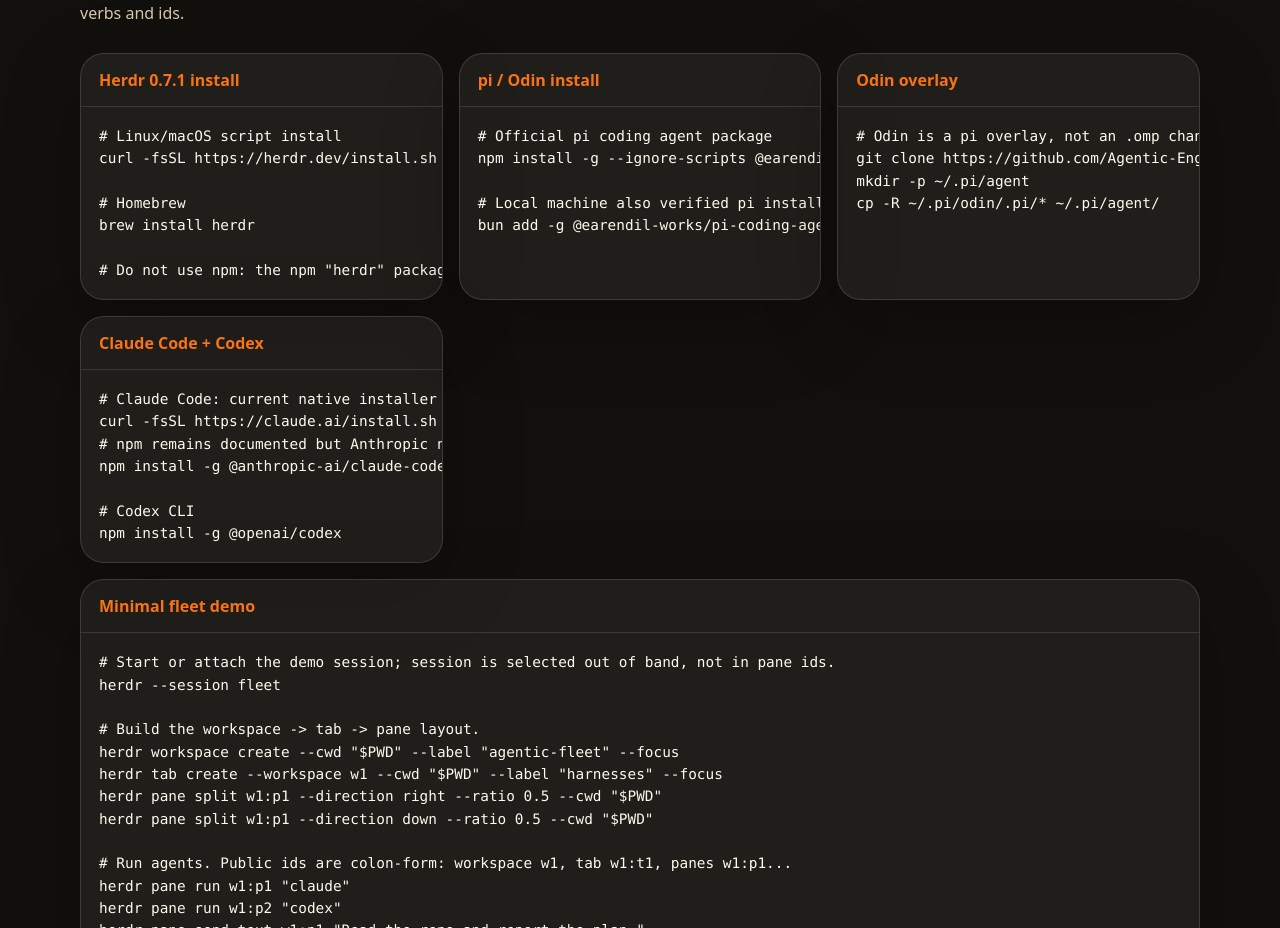
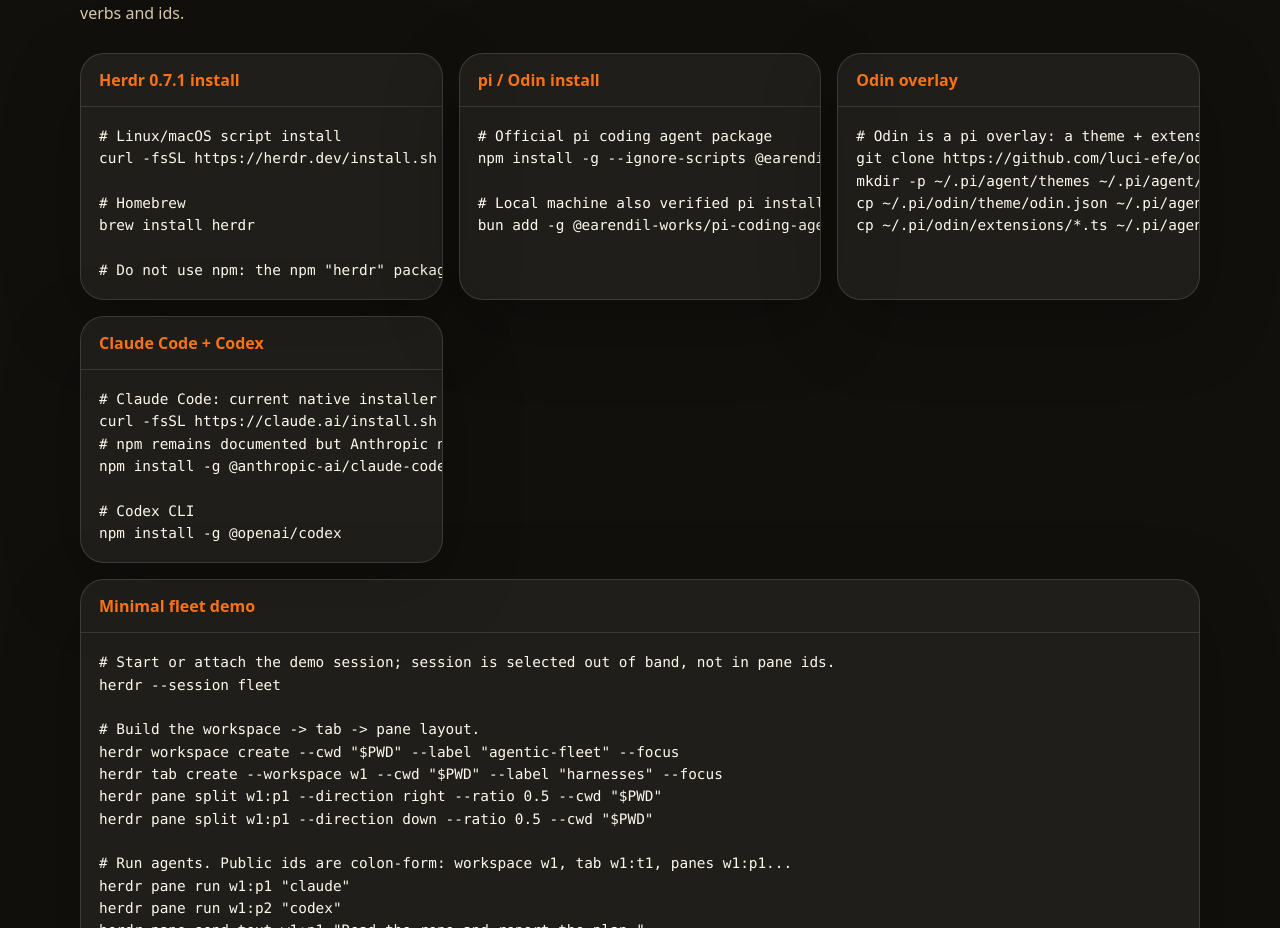
Before and after one commit to luci-efe/agentic-fleet-methodology, a React (Vite) app: page / in a window 1280 px wide. Shown: the part 2206-3134 px from the top of the page. Built offline with nearby package versions, Linux system fonts and the light colour scheme.

Commit message:
fix: real odin install layout, working codex link

```diff
--- a/src/App.tsx
+++ b/src/App.tsx
@@ -14,7 +14,7 @@
   { name: 'Hindsight', role: 'Shared memory server: fr-fleet for the fleet, fr-odin private to the orchestrator.', href: 'https://github.com/vectorize-io/hindsight' },
   { name: 'Cua', role: 'Cloud computer-use environment for persistent browser verification.', href: 'https://cua.ai/' },
   { name: 'Claude Code', role: 'Anthropic harness agent running inside a Herdr pane.', href: 'https://docs.anthropic.com/en/docs/claude-code/getting-started' },
-  { name: 'Codex', role: 'OpenAI harness agent running beside Claude and omp workers.', href: 'https://help.openai.com/en/articles/11096431' },
+  { name: 'Codex', role: 'OpenAI harness agent running beside Claude and omp workers.', href: 'https://github.com/openai/codex' },
 ]
 
 const beats = [
@@ -41,10 +41,11 @@
 # Local machine also verified pi installed via bun global:
 bun add -g @earendil-works/pi-coding-agent`
 
-const odinInstall = `# Odin is a pi overlay, not an .omp change
-git clone https://github.com/Agentic-Engineering-Agency/odin-pi ~/.pi/odin
-mkdir -p ~/.pi/agent
-cp -R ~/.pi/odin/.pi/* ~/.pi/agent/`
+const odinInstall = `# Odin is a pi overlay: a theme + extensions layered onto stock pi
+git clone https://github.com/luci-efe/odin ~/.pi/odin
+mkdir -p ~/.pi/agent/themes ~/.pi/agent/extensions
+cp ~/.pi/odin/theme/odin.json ~/.pi/agent/themes/
+cp ~/.pi/odin/extensions/*.ts ~/.pi/agent/extensions/`
 
 const harnessInstall = `# Claude Code: current native installer
 curl -fsSL https://claude.ai/install.sh | bash
```
